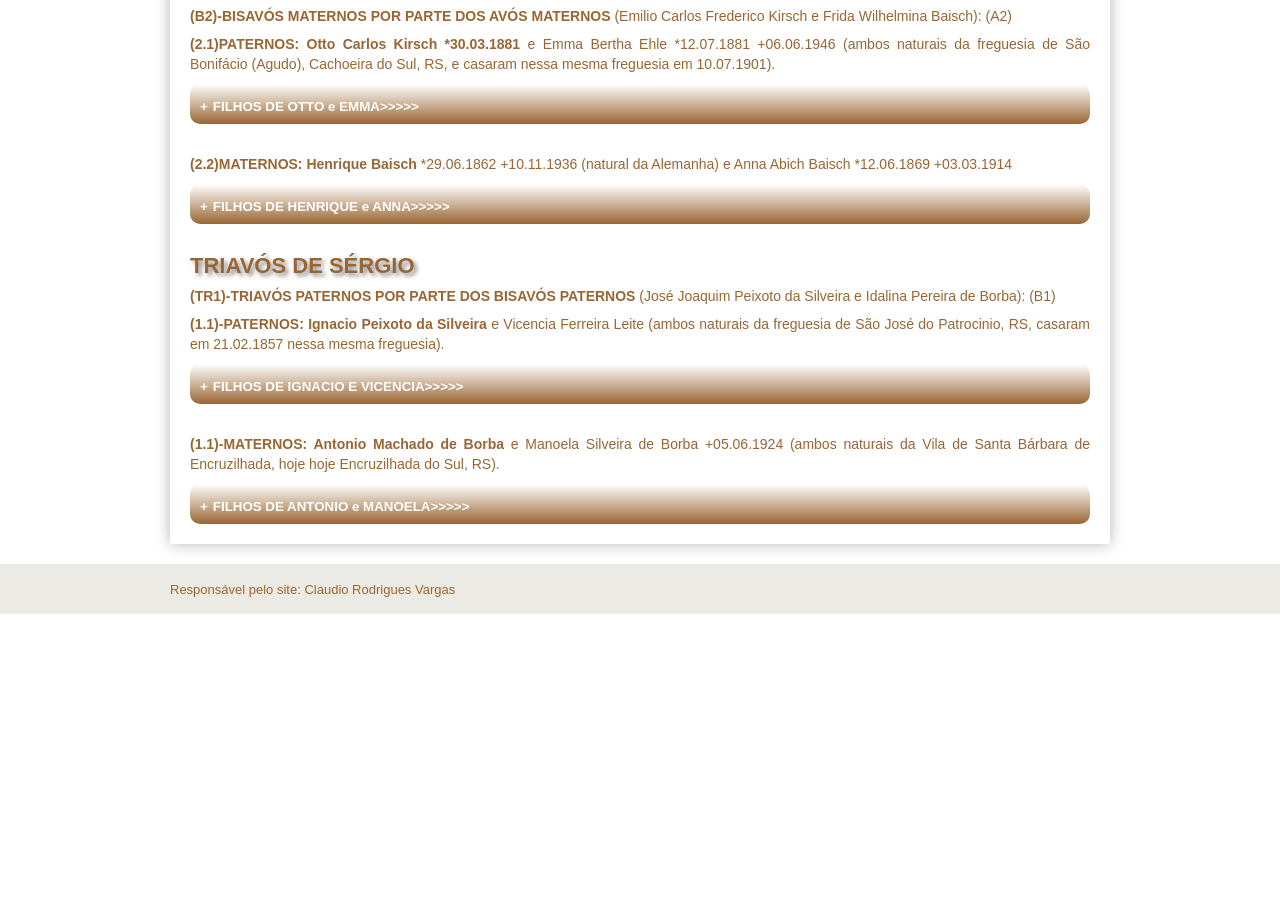
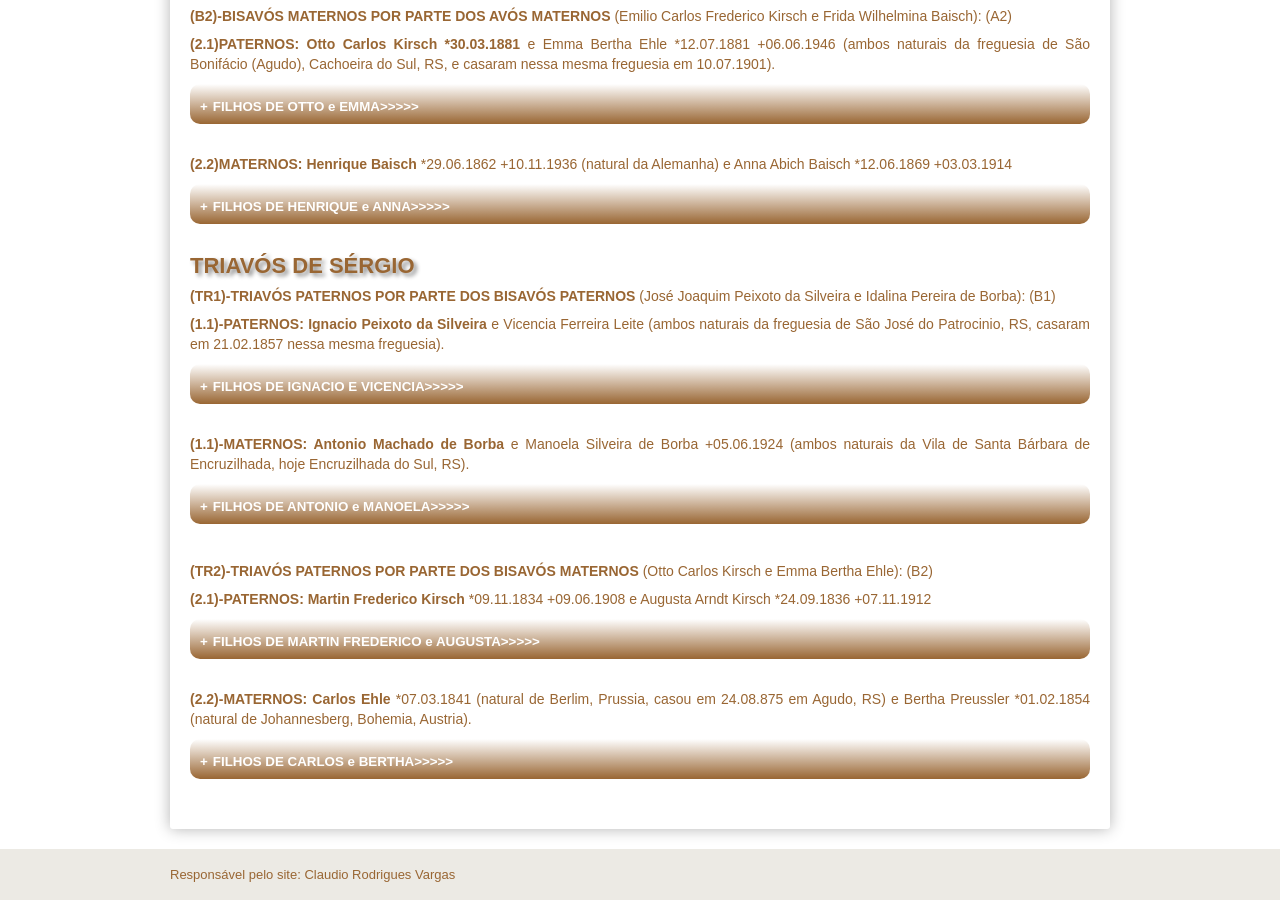
Before and after one commit to claudiovargas1955/claudiovargas1955.github.io, a Jekyll site: the page built from _pages/genealogia-de-sergio-luis-kirsch-da-silveira.html, in a window 1280 px wide and 900 px high, scrolled down 1149 px. Built offline with Jekyll 4.4.1, drawn with Linux system fonts in a browser that asks for light colours; some web fonts are replaced; before the commit the page ends 1763 px from its top, so only the background shows below that.

Commit message:
Update genealogia-de-sergio-luis-kirsch-da-silveira.html

```diff
--- a/_pages/genealogia-de-sergio-luis-kirsch-da-silveira.html
+++ b/_pages/genealogia-de-sergio-luis-kirsch-da-silveira.html
@@ -261,23 +261,23 @@
      <b>(06)-Juvencio: </b>*05.03.1866 bat.06.02.1867 (nat. S. José do Patrocinio, RS). <br><br>
      <b>(07)-Mariana: </b>*09.06.1877 bat.09.11.1877 (nat. S. José do Patrocinio, RS). </details></p><br>
 
-<p><b>(1.1)-MATERNOS: Antonio Machado de Borba</b> e Manoela Silveira de Borba +05.06.1924 (ambos naturais da Vila de Santa Bárbara de Encruzilhada, hoje
-hoje Encruzilhada do Sul, RS).
+<p><b>(1.1)-MATERNOS: Antonio Machado de Borba</b> e Manoela Silveira de Borba +05.06.1924 (ambos naturais da Vila de Santa Bárbara de
+Encruzilhada, hoje Encruzilhada do Sul, RS).
 <details><summary><b>FILHOS DE ANTONIO e MANOELA>>>>></b></summary><br>
-01-OLIVERIO PEREIRA DE BORBA
-02-ANTONIO MACHADO DE BORBA
-03-MANOEL ANTONIO DE BORBA
-04-ALBINO PEREIRA DE BORBA
-05-DELFINO PEREIRA DE BORBA
-06-JOÃO PEREIRA DE BORBA
-07-FIDENCIO PEREIRA DE BORBA
-08-IDALINA BORBA DA SILVEIRA
-09-MARIA JOSÉ ALVES DE BORBA (CASOU EM 11.11.1882 COM ANTONIO ALVARES DE FREITAS, FILHO DE BAZILIO FRANCISCO DE SIQUEIRA E AGUEDA ALVARES DE FREITAS).
-10-DEOLINDA BORBA DA ROSA
-11-FLORINDA ALVES DE BORBA <br><br>
+  <p><b>(01)-Olivério Pereira de Borba: </b><br><br>
+     <b>(02)-Antonio Machado de Borba: </b><br><br>
+     <b>(03)-Manoel Antonio de Borba: </b><br><br>
+     <b>(04)-Albino Pereira de Borba: </b><br><br>
+     <b>(05)-Delfino Pereira de Borba: </b><br><br>
+    <b>(06)-João Pereira de Borba: </b><br><br>
+    <b>(07)-Fidencio Pereira de Borba: </b><br><br>
+    <b>(08)-Idalina Borba da Silveira: </b><br><br>
+    <b>(09)-Maria José Alves de Borba: </b>(casou em 11.11.1882 com Antonio Alvares de Freitas, filho de Bazilio Francisco de
+    Siqueira e Agueda Alvares de Freitas).<br><br>
+    <b>(10)-Deolinda Borba da Rosa: </b><br><br>
+    <b>(11)-Florinda Alves de Borba: </b></details></p><br>
 
-
-  <p><b><h5>(TR2)-TRIAVÓS PATERNOS POR PARTE DOS BISAVÓS MATERNOS</b> (Otto Carlos Kirsch e Emma Bertha Ehle): (B2)</h5>
+<p><b><h5>(TR2)-TRIAVÓS PATERNOS POR PARTE DOS BISAVÓS MATERNOS</b> (Otto Carlos Kirsch e Emma Bertha Ehle): (B2)</h5>
 <p><b>(2.1)-PATERNOS: Martin Frederico Kirsch </b>*09.11.1834 +09.06.1908 e Augusta Arndt Kirsch *24.09.1836 +07.11.1912
 <details><summary><b>FILHOS DE MARTIN FREDERICO e AUGUSTA>>>>></b></summary><br>
  <p><b>(01)-Mathilda Kirsch: </b> *1862 +17.10.1944 <br><br>.
```
